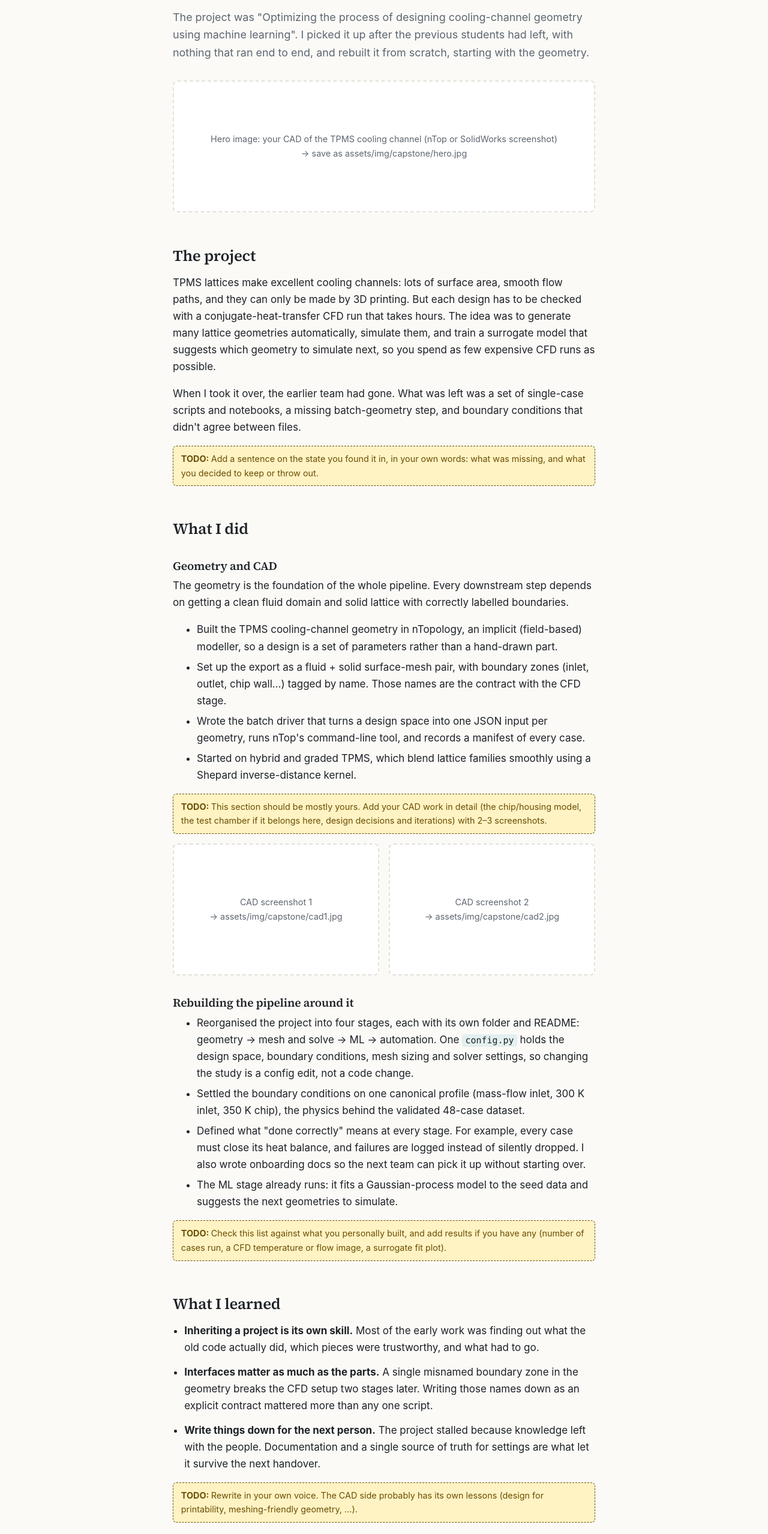
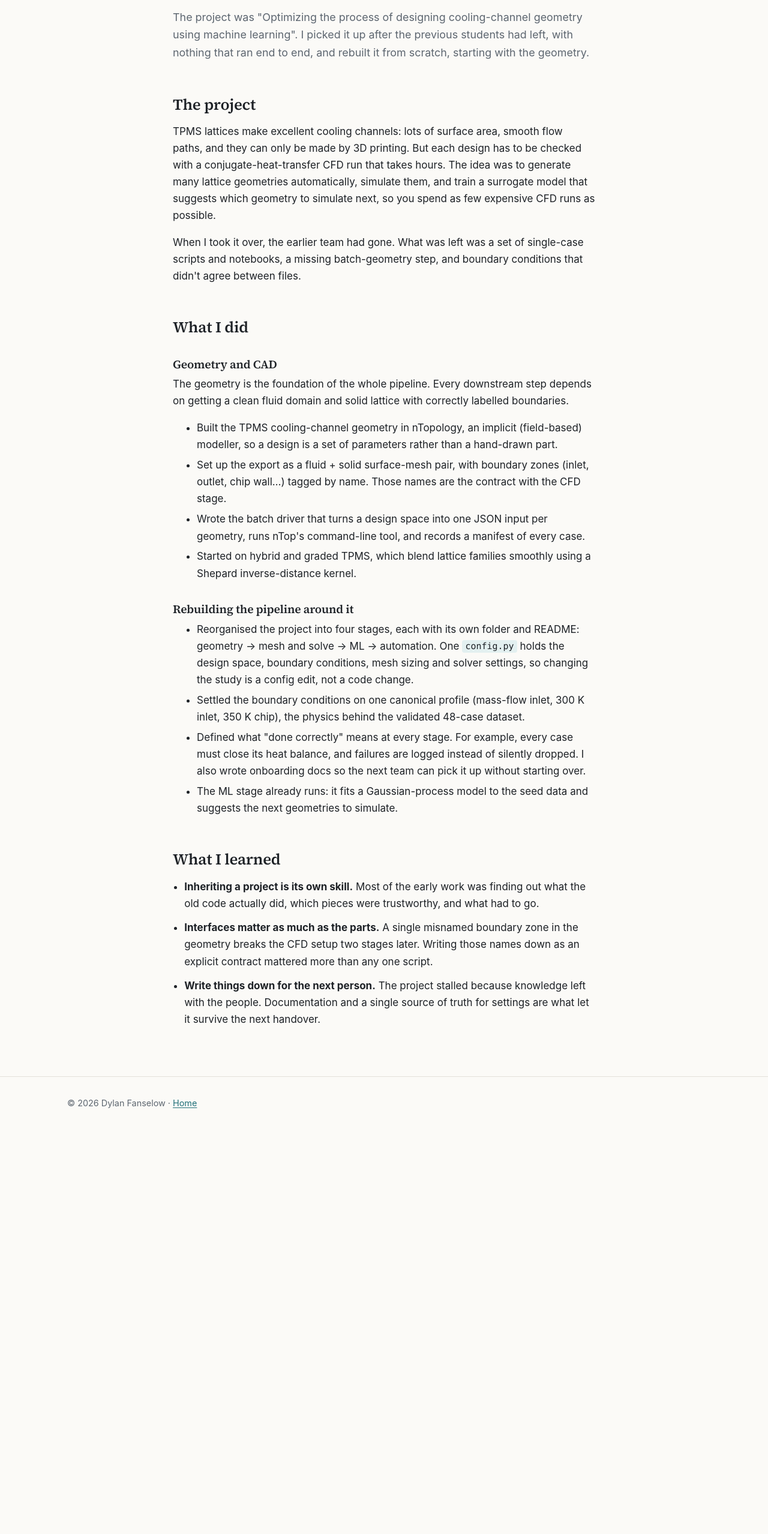
Before and after one commit to dylanfanselow/dylanfanselow.github.io, a plain HTML site: page projects/tpms-heat-exchanger.html in a window 1280 px wide. Shown: the part 240-2797 px from the top of the page at 60% size. After the commit the page ends 2122 px from the top, so only its background shows below. Drawn offline with Linux system fonts and the light colour scheme.

Commit message:
Add Abaqus/CalculiX and Fluent to project pages; remove draft notes from TPMS page
Co-Authored-By: Claude Opus 5.5 <noreply@anthropic.com>

```diff
--- a/projects/tpms-heat-exchanger.html
+++ b/projects/tpms-heat-exchanger.html
@@ -27,14 +27,9 @@
     <p class="summary">The project was "Optimizing the process of designing cooling-channel geometry using machine learning". I picked it up after the previous students had left, with nothing that ran end to end, and rebuilt it from scratch, starting with the geometry.</p>
   </div>
 
-  <figure class="hero-fig">
-    <div class="img-slot">Hero image: your CAD of the TPMS cooling channel (nTop or SolidWorks screenshot)<br>→ save as assets/img/capstone/hero.jpg</div>
-  </figure>
-
   <h2>The project</h2>
   <p>TPMS lattices make excellent cooling channels: lots of surface area, smooth flow paths, and they can only be made by 3D printing. But each design has to be checked with a conjugate-heat-transfer CFD run that takes hours. The idea was to generate many lattice geometries automatically, simulate them, and train a surrogate model that suggests which geometry to simulate next, so you spend as few expensive CFD runs as possible.</p>
   <p>When I took it over, the earlier team had gone. What was left was a set of single-case scripts and notebooks, a missing batch-geometry step, and boundary conditions that didn't agree between files.</p>
-  <span class="todo">Add a sentence on the state you found it in, in your own words: what was missing, and what you decided to keep or throw out.</span>
 
   <h2>What I did</h2>
 
@@ -46,12 +41,6 @@
     <li>Wrote the batch driver that turns a design space into one JSON input per geometry, runs nTop's command-line tool, and records a manifest of every case.</li>
     <li>Started on hybrid and graded TPMS, which blend lattice families smoothly using a Shepard inverse-distance kernel.</li>
   </ul>
-  <span class="todo">This section should be mostly yours. Add your CAD work in detail (the chip/housing model, the test chamber if it belongs here, design decisions and iterations) with 2–3 screenshots.</span>
-
-  <div class="grid-2">
-    <div class="img-slot">CAD screenshot 1<br>→ assets/img/capstone/cad1.jpg</div>
-    <div class="img-slot">CAD screenshot 2<br>→ assets/img/capstone/cad2.jpg</div>
-  </div>
 
   <h3>Rebuilding the pipeline around it</h3>
   <ul>
@@ -60,7 +49,6 @@
     <li>Defined what "done correctly" means at every stage. For example, every case must close its heat balance, and failures are logged instead of silently dropped. I also wrote onboarding docs so the next team can pick it up without starting over.</li>
     <li>The ML stage already runs: it fits a Gaussian-process model to the seed data and suggests the next geometries to simulate.</li>
   </ul>
-  <span class="todo">Check this list against what you personally built, and add results if you have any (number of cases run, a CFD temperature or flow image, a surrogate fit plot).</span>
 
   <h2>What I learned</h2>
   <ul class="learned">
@@ -68,7 +56,6 @@
     <li><strong>Interfaces matter as much as the parts.</strong> A single misnamed boundary zone in the geometry breaks the CFD setup two stages later. Writing those names down as an explicit contract mattered more than any one script.</li>
     <li><strong>Write things down for the next person.</strong> The project stalled because knowledge left with the people. Documentation and a single source of truth for settings are what let it survive the next handover.</li>
   </ul>
-  <span class="todo">Rewrite in your own voice. The CAD side probably has its own lessons (design for printability, meshing-friendly geometry, …).</span>
 </main>
 
 <footer class="site-footer"><div class="wrap">© 2026 Dylan Fanselow · <a href="../index.html">Home</a></div></footer>
```
Also changed, not shown: projects/naca-2412.html (+2 -1 lines), projects/stent-fea.html (+2 -1 lines).
